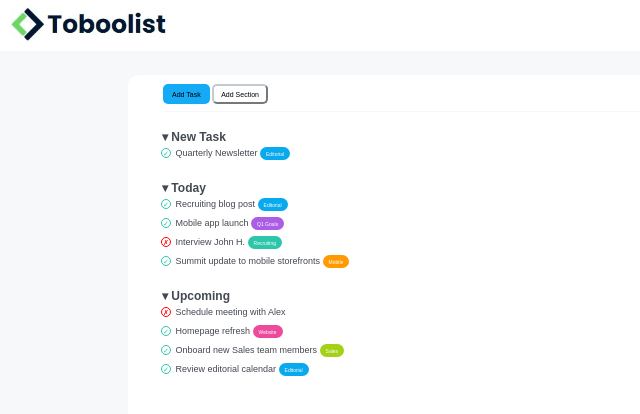
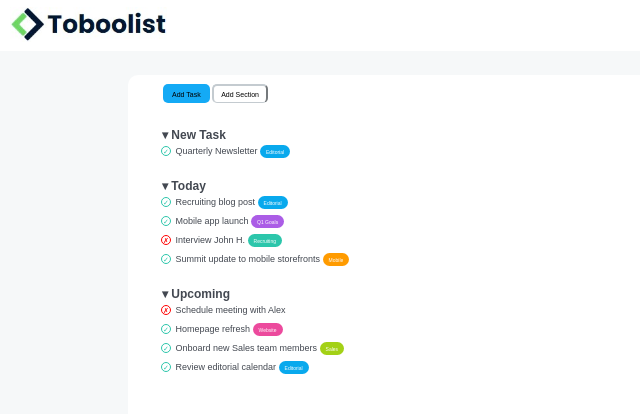
Before and after one commit to AnastasiaProshy/html-css-toboolist, a plain HTML site: page index.html in a window 1280 px wide. Shown: the whole page, without its empty margins (0-640 px from the left). Drawn offline with Linux system fonts and the light colour scheme.

Commit message:
change: button

```diff
--- a/css-style/style.css
+++ b/css-style/style.css
@@ -1,7 +1,8 @@
-/* RESET */
+/* RESET - sovrascrive le proprietà di default del browser */
 * {
     margin: 0;
     padding: 0;
+    /* BBOX - va cambiare il modo in cui elementi calcolano le dimensioni, vanno inglobare quello che il bordo e quello che il padding, non il margine che sia un elemento esterno */
     box-sizing: border-box;
     font-family: Arial, Helvetica, sans-serif;
     font-size: 9px;
@@ -22,7 +23,7 @@ header img {
 }
 
 /* ************************************************** */
-#button {
+button {
     margin: 0 0 0 5px;
     background-color: white;
     border-bottom: 1px solid #F6F8F9;
@@ -104,6 +105,7 @@ h1 {
     padding: 4px 0 5px 3px;
 }
 
+
 /* COLORS */
 
 .error {
--- a/index.html
+++ b/index.html
@@ -27,10 +27,13 @@
     <main id="main">
 
         <!-- Buttons -->
-        <div id="button">
-            <button class="bTask bClass">Add Task</button>
-            <button class="bSection bClass">Add Section</button>
-        </div>
+
+
+        <button class="bTask bClass">Add Task</button>
+        <button class="bSection bClass">Add Section</button>
+
+
+
 
         <!--Section New Task-->
         <div id="Task" class="todo">
```
